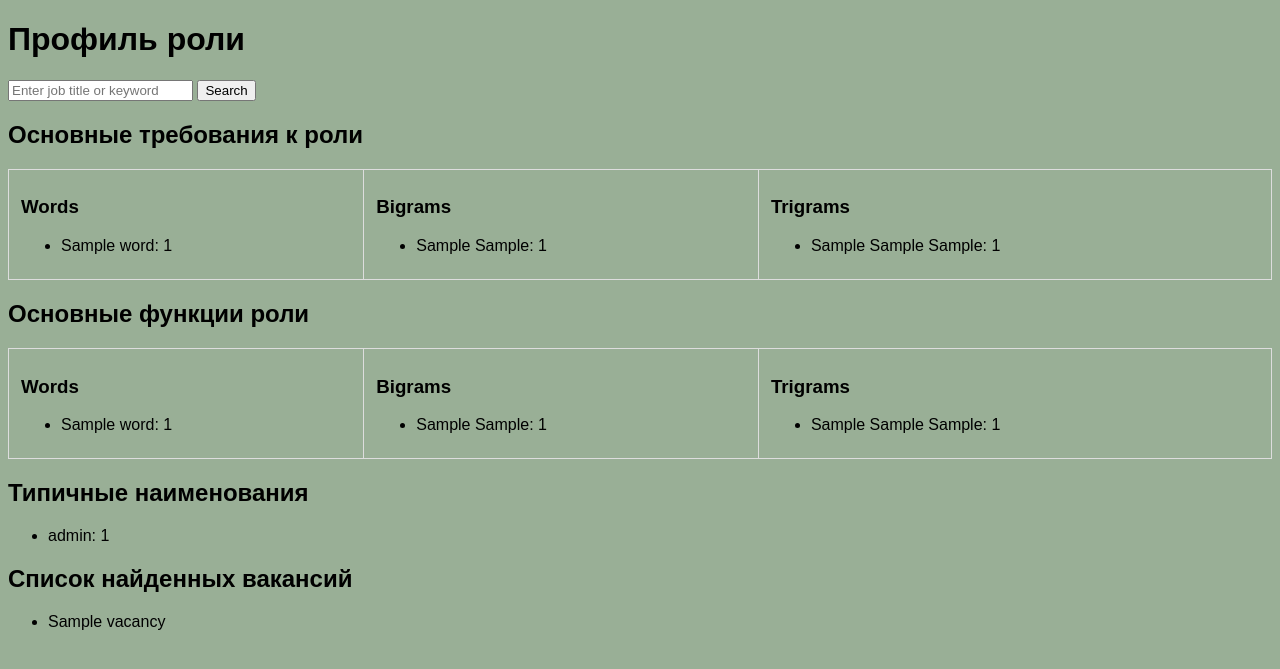
After one commit to Mistergam/findtheway, a Django app: template hh_api/templates/vacancies.html in a window 1280 px wide. The commit adds this page. Shown: the top 669 px of the page. Run offline with Django 4.2, Linux system fonts and the light colour scheme; the template is opened without the code that fills it: most values are stand-ins (such as "Sample title", 1, 10 or a date in 2020).

Commit message:
updated web-page to display outcomes as table

```diff
--- /dev/null
+++ b/hh_api/static/css/styles.css
@@ -0,0 +1,5 @@
+/* hh_api/static/css/styles.css */
+body {
+    font-family: Arial, sans-serif;
+    background-color: #99af96;
+}
--- /dev/null
+++ b/hh_api/templates/vacancies.html
@@ -0,0 +1,109 @@
+{% load static %}
+<!DOCTYPE html>
+<html lang="en">
+<head>
+    <meta charset="UTF-8">
+    <title>Job Vacancies</title>
+    <link rel="stylesheet" type="text/css" href="{% static 'css/styles.css' %}">
+    <style>
+        table {
+            width: 100%;
+            border-collapse: collapse;
+        }
+        th, td {
+            padding: 8px 12px;
+            border: 1px solid #ddd;
+            text-align: left;
+        }
+        th {
+            background-color: #99af96;
+        }
+    </style>
+</head>
+<body>
+    <h1>Профиль роли</h1>
+    <form method="get" action="{% url 'search_vacancies' %}">
+        <input type="text" name="text" placeholder="Enter job title or keyword" value="{{ request.GET.text }}">
+        <button type="submit">Search</button>
+    </form>
+
+    {% if error_message %}
+    <div class="error">
+        <p>{{ error_message }}</p>
+    </div>
+    {% endif %}
+
+    <h2>Основные требования к роли</h2>
+    <table border="1">
+        <tr>
+            <td>
+                <h3>Words</h3>
+                <ul>
+                    {% for word, count in common_requirements.words %}
+                        <li>{{ word }}: {{ count }}</li>
+                    {% endfor %}
+                </ul>
+            </td>
+            <td>
+                <h3>Bigrams</h3>
+                <ul>
+                    {% for bigram, count in common_requirements.bigrams %}
+                        <li>{{ bigram.0 }} {{ bigram.1 }}: {{ count }}</li>
+                    {% endfor %}
+                </ul>
+            </td>
+            <td>
+                <h3>Trigrams</h3>
+                <ul>
+                    {% for trigram, count in common_requirements.trigrams %}
+                        <li>{{ trigram.0 }} {{ trigram.1 }} {{ trigram.2 }}: {{ count }}</li>
+                    {% endfor %}
+                </ul>
+            </td>
+        </tr>
+    </table>
+    <h2>Основные функции роли</h2>
+    <table>
+        <tr>
+            <td>
+                <h3>Words</h3>
+                <ul>
+                    {% for word, count in common_responsibilities.words %}
+                        <li>{{ word }}: {{ count }}</li>
+                    {% endfor %}
+                </ul>
+            </td>
+            <td>
+                <h3>Bigrams</h3>
+                <ul>
+                    {% for bigram, count in common_responsibilities.bigrams %}
+                        <li>{{ bigram.0 }} {{ bigram.1 }}: {{ count }}</li>
+                    {% endfor %}
+                </ul>
+            </td>
+            <td>
+                <h3>Trigrams</h3>
+                <ul>
+                    {% for trigram, count in common_responsibilities.trigrams %}
+                        <li>{{ trigram.0 }} {{ trigram.1 }} {{ trigram.2 }}: {{ count }}</li>
+                    {% endfor %}
+                </ul>
+            </td>
+        </tr>
+    </table>
+
+    <h2>Типичные наименования</h2>
+    <ul>
+        {% for role, count in professional_roles.items %}
+            <li>{{ role }}: {{ count }}</li>
+        {% endfor %}
+    </ul>
+
+    <h2>Список найденных вакансий</h2>
+    <ul>
+        {% for vacancy in vacancies %}
+            <li>{{ vacancy.name }}</li>
+        {% endfor %}
+    </ul>
+</body>
+</html>
--- a/hh_api/views.py
+++ b/hh_api/views.py
@@ -105,6 +105,7 @@ def search_vacancies(request):
         response = requests.get(search_url, params=params)
         if response.status_code == 200:
             data = response.json()
+            # this is used to load example of json from hh.api if needed to view actual structure
             # with open('json_file' + str(page) + '.json', 'w', encoding='utf8') as file:
             #     json.dump(data, file, ensure_ascii=False, indent=3)
             vacancies.extend(data['items'])
```
Also changed, not shown: findtheway/settings.py (+5 -3 lines), hh_api/static/index.html (added, +16 -0 lines), hh_api/templates/index.html (added, +16 -0 lines), templates/vacancies.html (+25 -10 lines).
